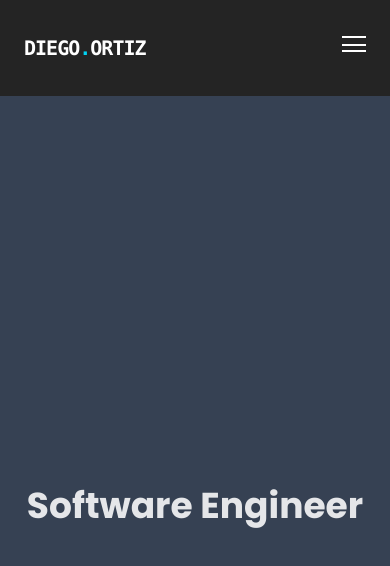
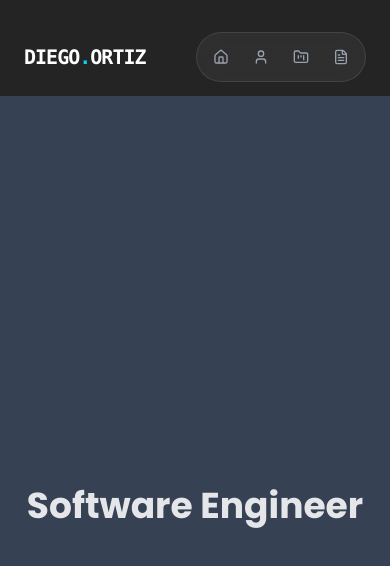
Before and after one commit to DiegoAOV02/Personal-Portfolio, a React (Vite) app: page / in a window 390 px wide. Shown: the top 566 px of the page. Built offline with nearby package versions, Linux system fonts and the light colour scheme.

Commit message:
feat(nav): improve
- improve the current nav bar by a fresh modern new one that simulates the current nav of apple
- apply the new nav for both desktop and mobile view
- download lucide-react packages to ceate the icons

```diff
--- a/package.json
+++ b/package.json
@@ -16,6 +16,7 @@
   "dependencies": {
     "@tailwindcss/vite": "^4.1.4",
     "framer-motion": "^12.34.0",
+    "lucide-react": "^1.31.0",
     "react": "^19.0.0",
     "react-dom": "^19.0.0",
     "tailwindcss": "^4.1.4"
--- a/src/components/Header/HamburgerButton.tsx
+++ /dev/null
@@ -1,34 +0,0 @@
-function HamburgerButton({
-  open,
-  setOpen,
-}: {
-  open: boolean;
-  setOpen: (val: boolean) => void;
-}) {
-  return (
-    <button
-      className="md:hidden relative z-50 focus:outline-none group"
-      onClick={() => setOpen(!open)}
-      aria-label="Toggle Menu"
-    >
-      <div className="relative w-6 h-6">
-        <span
-          className={`absolute top-1 left-0 w-full h-0.5 bg-white transition duration-300 ${
-            open ? "rotate-45 top-3" : ""
-          } group-hover:bg-gray-400`}
-        />
-        <span
-          className={`absolute top-3 left-0 w-full h-0.5 bg-white transition-opacity duration-300 ${
-            open ? "opacity-0" : ""
-          } group-hover:bg-gray-400`}
-        />
-        <span
-          className={`absolute bottom-1 left-0 w-full h-0.5 bg-white transition duration-300 ${
-            open ? "-rotate-45 bottom-3" : ""
-          } group-hover:bg-gray-400`}
-        />
-      </div>
-    </button>
-  );
-}
-export default HamburgerButton;
--- a/src/components/Header/Header.tsx
+++ b/src/components/Header/Header.tsx
@@ -1,22 +1,14 @@
 import { useState, useEffect } from "react";
-import { AnimatePresence } from "framer-motion";
 import Logo from "./Logo";
 import NavDesktop from "./NavDesktop";
-import HamburgerButton from "./HamburgerButton";
 import NavMobile from "./NavMobile";
 
 const Header = () => {
-  const [isOpen, setIsOpen] = useState(false);
   const [scrolled, setScrolled] = useState(false);
-  // NavMobile requires an activeSection string according to the error
-  const [activeSection] = useState("about");
 
   useEffect(() => {
     const handleScroll = () => {
       setScrolled(window.scrollY > 50);
-
-      // Optional: Logic to update activeSection based on scroll position
-      // For now, we'll keep a default to satisfy the TypeScript requirement
     };
     window.addEventListener("scroll", handleScroll);
     return () => window.removeEventListener("scroll", handleScroll);
@@ -34,6 +26,7 @@ const Header = () => {
         <Logo />
 
         <NavDesktop />
+        <NavMobile />
 
         <div className="hidden md:block">
           <a
@@ -62,23 +55,7 @@ const Header = () => {
             <span>Let's Connect!</span>
           </a>
         </div>
-
-        {/* Mobile Toggle - Updated Prop Names */}
-        <div className="md:hidden">
-          <HamburgerButton open={isOpen} setOpen={setIsOpen} />
-        </div>
       </div>
-
-      {/* Mobile Menu - Updated Prop Names and added activeSection */}
-      <AnimatePresence>
-        {isOpen && (
-          <NavMobile
-            open={isOpen}
-            setOpen={setIsOpen}
-            activeSection={activeSection}
-          />
-        )}
-      </AnimatePresence>
     </header>
   );
 };
--- a/src/components/Header/NavDesktop.tsx
+++ b/src/components/Header/NavDesktop.tsx
@@ -1,23 +1,9 @@
-const NavDesktop = () => {
-  const links = [
-    { name: "About", href: "#about" },
-    { name: "Projects", href: "#projects" },
-    { name: "Resume", href: "#resume" },
-  ];
+import NavLinks from "./NavLinks";
 
-  return (
-    <nav className="hidden md:flex items-center gap-8">
-      {links.map((link) => (
-        <a
-          key={link.name}
-          href={link.href}
-          className="text-sm uppercase tracking-widest text-gray-400 hover:text-white transition-colors duration-300"
-        >
-          {link.name}
-        </a>
-      ))}
-    </nav>
-  );
-};
+const NavDesktop = () => (
+  <nav className="hidden md:flex items-center gap-1 rounded-full border border-white/10 bg-white/5 p-1.5 backdrop-blur-md">
+    <NavLinks />
+  </nav>
+);
 
 export default NavDesktop;
--- /dev/null
+++ b/src/components/Header/NavLinks.tsx
@@ -0,0 +1,39 @@
+import { FileText, FolderKanban, Home, User } from "lucide-react";
+import type { LucideIcon } from "lucide-react";
+
+interface NavLink {
+  name: string;
+  href: string;
+  icon: LucideIcon;
+}
+
+const navLinks: NavLink[] = [
+  { name: "Home", href: "#", icon: Home },
+  { name: "About", href: "#about", icon: User },
+  { name: "Projects", href: "#projects", icon: FolderKanban },
+  { name: "Resume", href: "#resume", icon: FileText },
+];
+
+const NavLinks = () => (
+  <>
+    {navLinks.map(({ name, href, icon: Icon }) => (
+      <a
+        key={name}
+        href={href}
+        aria-label={name}
+        className="group flex h-9 items-center rounded-full text-gray-400 transition-colors duration-300 hover:bg-white/10 hover:text-white"
+      >
+        <span className="flex h-9 w-9 shrink-0 items-center justify-center">
+          <Icon size={16} strokeWidth={2} />
+        </span>
+        <span className="grid grid-cols-[0fr] transition-[grid-template-columns] duration-300 ease-out group-hover:grid-cols-[1fr]">
+          <span className="overflow-hidden whitespace-nowrap text-xs font-medium uppercase tracking-widest">
+            <span className="inline-block pr-4">{name}</span>
+          </span>
+        </span>
+      </a>
+    ))}
+  </>
+);
+
+export default NavLinks;
--- a/src/components/Header/NavMobile.tsx
+++ b/src/components/Header/NavMobile.tsx
@@ -1,66 +1,9 @@
-import { useEffect, useRef } from "react";
+import NavLinks from "./NavLinks";
 
-function NavMobile({
-  open,
-  activeSection,
-  setOpen,
-}: {
-  open: boolean;
-  activeSection: string;
-  setOpen?: (open: boolean) => void;
-}) {
-  const menuRef = useRef<HTMLUListElement>(null);
-
-  const links = [
-    { id: "about", label: "About" },
-    { id: "projects", label: "Projects" },
-    { id: "resume", label: "Resume" },
-  ];
-
-  const handleClick = (id: string) => {
-    const section = document.getElementById(id);
-    if (section) {
-      section.scrollIntoView({ behavior: "smooth" });
-      if (setOpen) setOpen(false);
-    }
-  };
-
-  useEffect(() => {
-    if (!open) return;
-
-    const handleOutsideClick = (event: MouseEvent) => {
-      if (menuRef.current && !menuRef.current.contains(event.target as Node)) {
-        if (setOpen) setOpen(false);
-      }
-    };
-
-    document.addEventListener("mousedown", handleOutsideClick);
-    return () => {
-      document.removeEventListener("mousedown", handleOutsideClick);
-    };
-  }, [open, setOpen]);
-
-  return (
-    <ul
-      ref={menuRef}
-      className={`md:hidden flex flex-col space-y-2 bg-gray-800 transition-all duration-300 ${
-        open ? "max-h-40 py-2 opacity-100" : "max-h-0 overflow-hidden opacity-0"
-      }`}
-    >
-      {links.map(({ id, label }) => (
-        <li key={id}>
-          <button
-            onClick={() => handleClick(id)}
-            className={`px-2 text-center w-full transition-colors duration-200 ${
-              activeSection === id ? "text-cyan-400" : "hover:text-gray-400"
-            }`}
-          >
-            {label}
-          </button>
-        </li>
-      ))}
-    </ul>
-  );
-}
+const NavMobile = () => (
+  <nav className="flex md:hidden items-center gap-1 rounded-full border border-white/10 bg-white/5 p-1.5 backdrop-blur-md">
+    <NavLinks />
+  </nav>
+);
 
 export default NavMobile;
```
Also changed, not shown: 1 other file (tests, documents, lock files or other folders).
